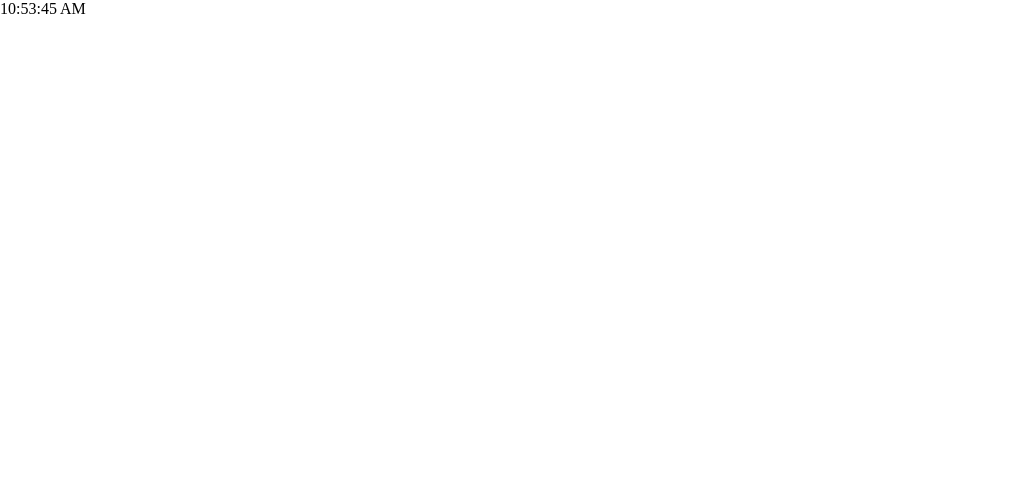
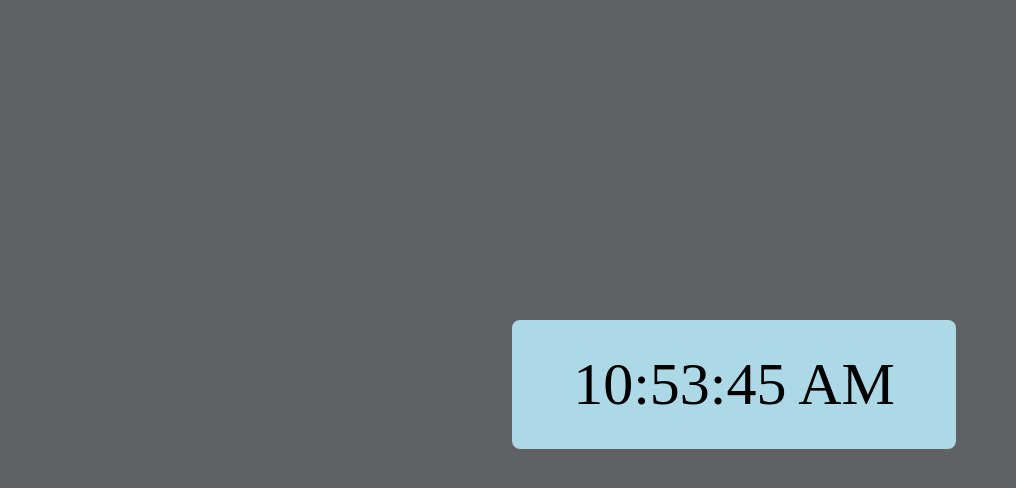
Before and after one commit to CarlosGaLo/simple-watch, a plain HTML site: page index.html in a window 1280 px wide. Shown: the whole page, without its empty margins (0-1016 px from the left). Drawn offline with Linux system fonts and the light colour scheme.

Commit message:
added minor css

```diff
--- a/index.html
+++ b/index.html
@@ -8,7 +8,11 @@
     <link rel="stylesheet" href="./style.css" />
   </head>
   <body>
-    <div id="clock"></div>
+    <!-- Uncomment the next line if you want to see the clock without css applied -->
+    <!-- <div id="clock"></div> -->
+    <div class="container">
+      <div id="clock" class="clock"></div>
+    </div>
   </body>
   <script src="code.js"></script>
 </html>
--- a/style.css
+++ b/style.css
@@ -1,30 +1,33 @@
 * {
   margin: 0;
   padding: 0;
+  background-color: rgb(95, 97, 99);
 }
 
-.black-square {
-  width: 36px;
-  height: 36px;
-  background-color: black;
+.container {
+  /* Primero decimos que la posición será fixed */
+  position: fixed;
+  /* Finalmente pedimos que nos coloque la altura a mitad de pantalla.*/
+  top: 40%;
+  left: 40%;
 }
 
-.mask {
-  background-color: antiquewhite;
-  overflow: hidden;
+.clock {
+  /* Estamos afectando a la clase "clock", no al id "clock", por eso este estilo no se aplica sobre la línea 12, que está comentada. */
+  text-align: center;
+  background-color: rgb(173, 216, 230);
+  padding: 30px;
+  width: 30vw;
+  border-radius: 8px;
+  font-size: 60px;
 }
 
-.moving-box {
-  transform: translateY(-800px);
-  transition: 0.3s ease;
+.clock:hover {
+  /* Estamos afectando a la clase "clock", no al id "clock", por eso este estilo no se aplica sobre la línea 12, que está comentada. */
+  text-align: center;
+  background-color: rgb(126, 214, 244);
+  padding: 30px;
+  width: 30vw;
+  border-radius: 8px;
+  font-size: 50px;
 }
-
-.mask:active .moving-box {
-  transform: translateY(0px);
-  transition: 0.3s ease;
-}
-
-.black-square:active .mask .moving-box {
-  transform: translateY(0px);
-  transition: 0.3s ease;
-}
```
